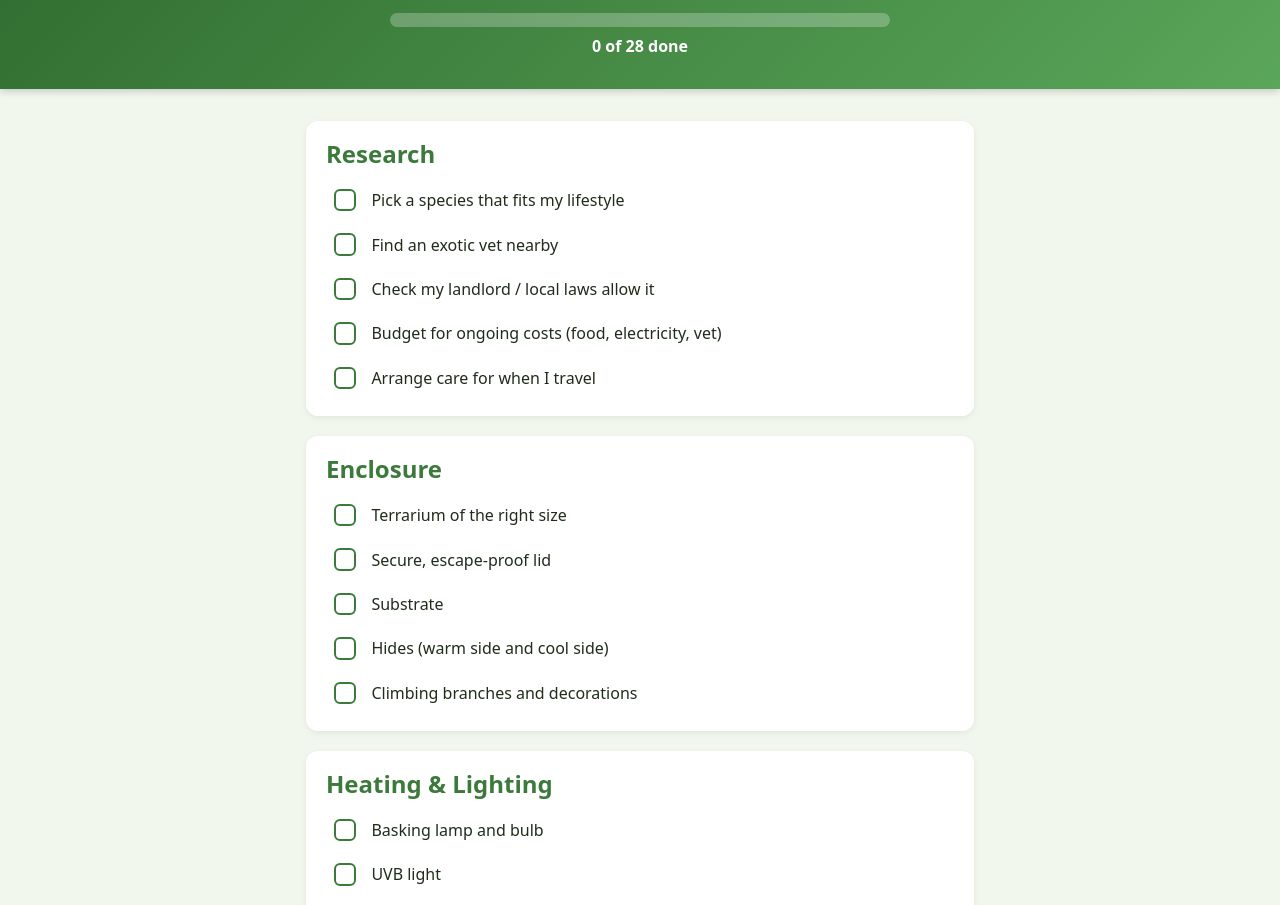
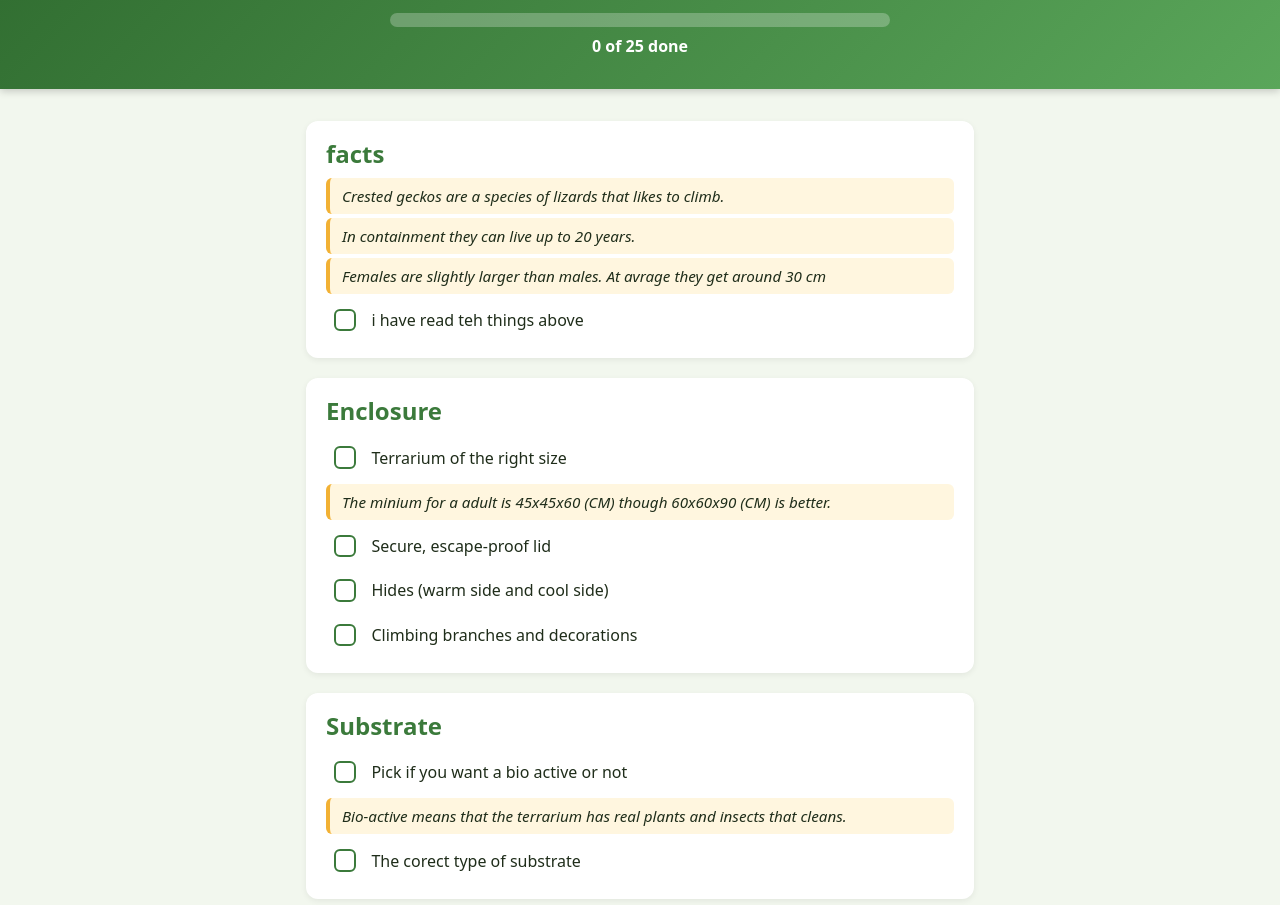
Before and after one commit to Albin12-code/lizard, a website: page public/index.html in a window 1280 px wide. Shown: the part 104-1009 px from the top of the page. Drawn offline with Linux system fonts and the light colour scheme.

Commit message:
Customize checklist for crested gecko, add note support

```diff
--- a/public/index.html
+++ b/public/index.html
@@ -8,8 +8,8 @@
 </head>
 <body>
   <header>
-    <h1>Before I Get a Lizard</h1>
-    <p>Everything I need, ticked off one by one.</p>
+    <h1>Everything you need for a crested gecko</h1>
+    <p>Everything you need, ticked off one by one.</p>
     <div class="progress" role="progressbar" aria-valuemin="0" aria-valuemax="100">
       <div class="progress-bar" id="bar"></div>
     </div>
--- a/public/script.js
+++ b/public/script.js
@@ -1,19 +1,26 @@
 const checklist = [
-  { title: "Research", items: [
-    "Pick a species that fits my lifestyle",
-    "Find an exotic vet nearby",
-    "Check my landlord / local laws allow it",
-    "Budget for ongoing costs (food, electricity, vet)",
-    "Arrange care for when I travel",
+  { title: "facts", items: [
+     { note: "Crested geckos are a species of lizards that likes to climb." },
+     { note: "In containment they can live up to 20 years." },
+     {note: "Females are slightly larger than males. At avrage they get around 30 cm"},
+     "i have read teh things above"
+
+
   ]},
   { title: "Enclosure", items: [
     "Terrarium of the right size",
+    { note: "The minium for a adult is 45x45x60 (CM) though 60x60x90 (CM) is better." },
     "Secure, escape-proof lid",
-    "Substrate",
     "Hides (warm side and cool side)",
     "Climbing branches and decorations",
   ]},
+   { title: "Substrate", items: [
+    "Pick if you want a bio active or not",
+    { note: "Bio-active means that the terrarium has real plants and insects that cleans." },
+    "The corect type of substrate",
+  ]},
   { title: "Heating & Lighting", items: [
+    {note: "They need 22 - 26'C for the day and 18 - 24'C at night"},
     "Basking lamp and bulb",
     "UVB light",
     "Thermostat",
@@ -55,6 +62,12 @@ checklist.forEach((cat, i) => {
   const ul = document.createElement("ul");
   cat.items.forEach(item => {
     const li = document.createElement("li");
+    if (item.note) {
+      li.className = "note";
+      li.textContent = item.note;
+      ul.append(li);
+      return;
+    }
     const label = document.createElement("label");
     const box = document.createElement("input");
     box.type = "checkbox";
--- a/public/style.css
+++ b/public/style.css
@@ -30,3 +30,4 @@ button:hover { background: var(--green); color: #fff; }
 @keyframes pop { 50% { transform: scale(1.3); } }
 @keyframes wiggle { 50% { transform: rotate(20deg); } }
 @media (prefers-reduced-motion: reduce) { * { animation: none !important; transition: none !important; } }
+.note { margin: .25rem 0; padding: .5rem .75rem; background: #fff6df; border-left: 4px solid var(--accent); border-radius: 6px; font-size: .95rem; font-style: italic; }
```
